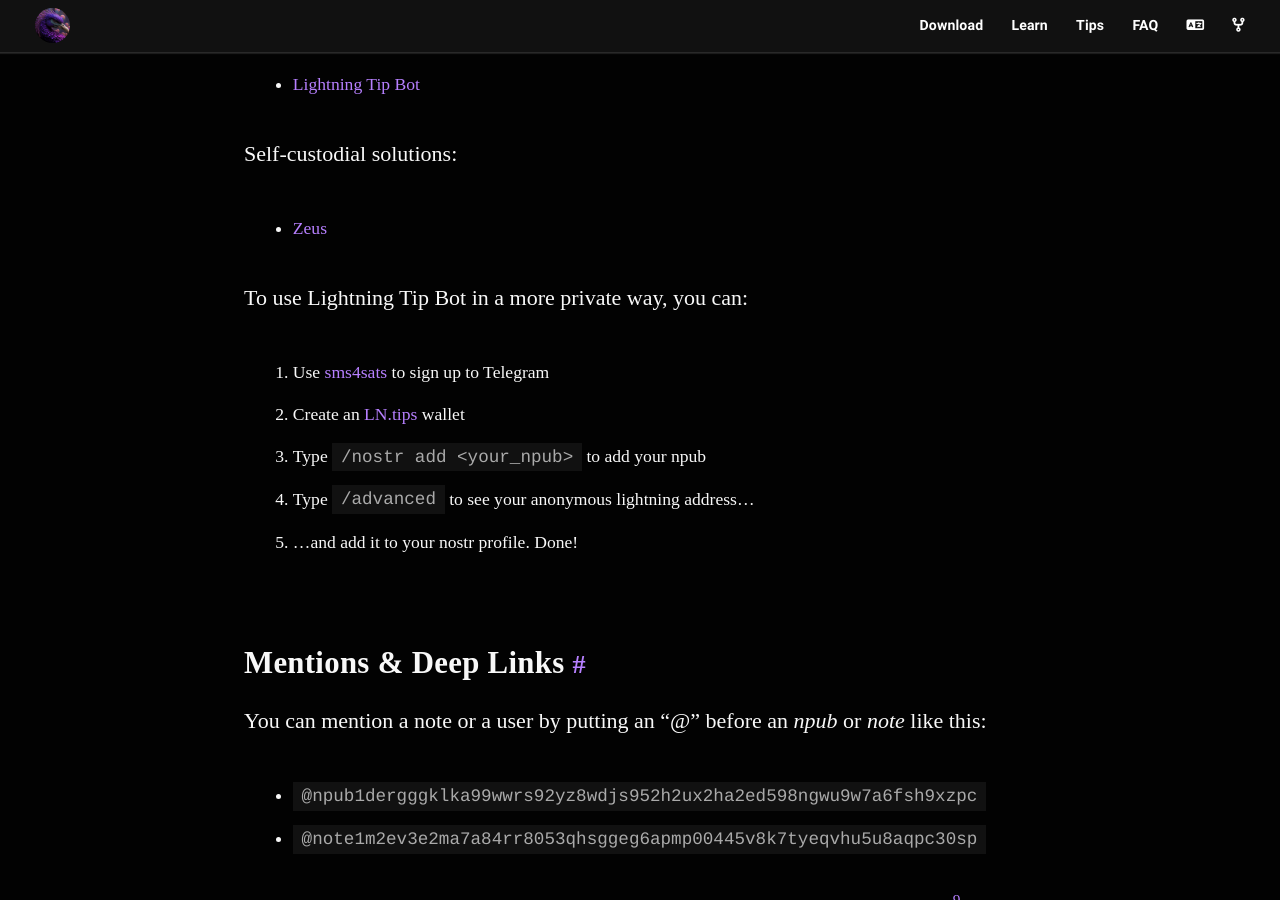
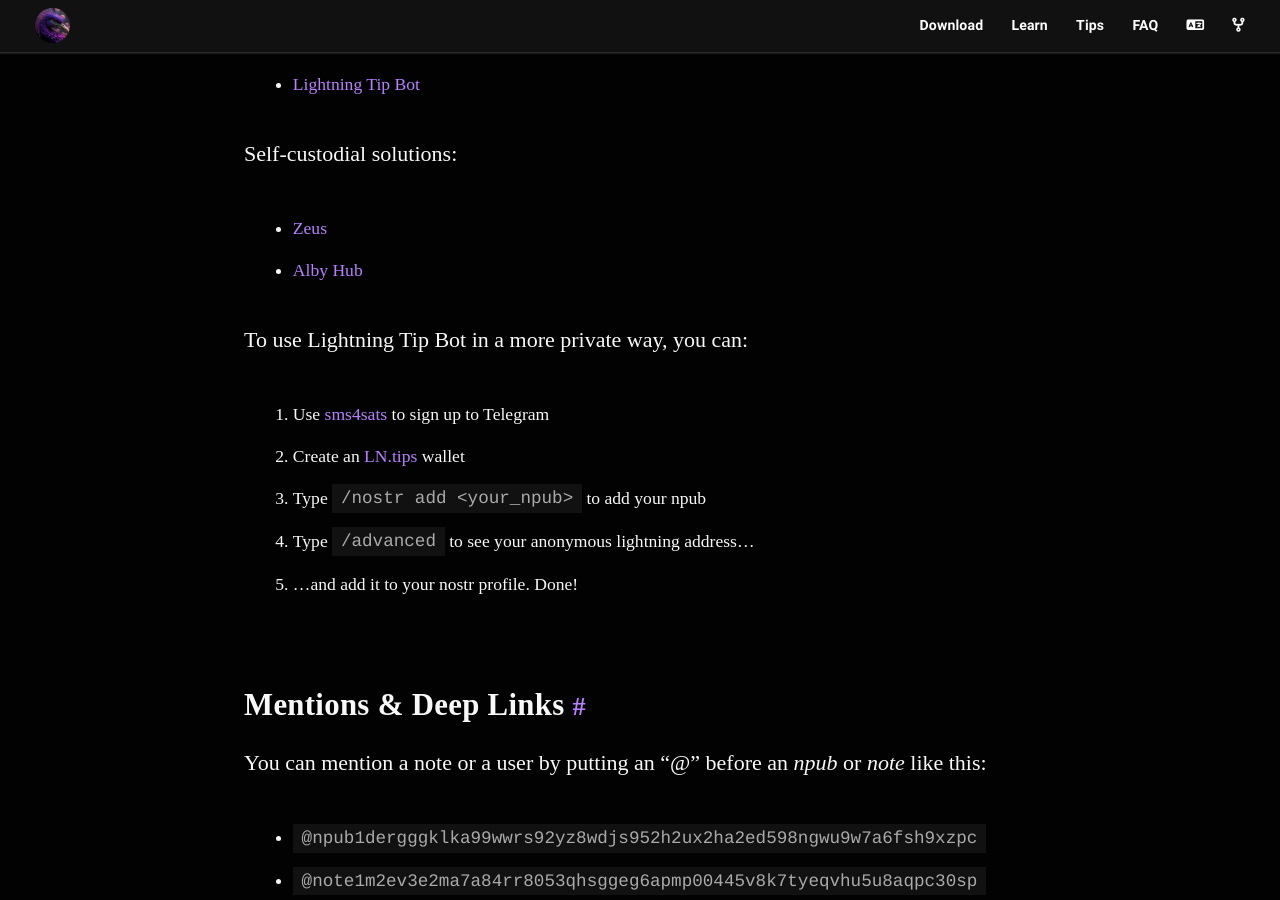
Before and after one commit to nostr-resources/nostr-resources.github.io, a Jekyll site: the page built from index.md, in a window 1280 px wide and 900 px high, scrolled down 13836 px. Built offline with Jekyll 4.4.1, drawn with Linux system fonts in a browser that asks for light colours; some web fonts are replaced.

Commit message:
chore(zaps): add Alby Hub

```diff
--- a/index.md
+++ b/index.md
@@ -393,6 +393,7 @@ Popular custodial solutions are:
 
 Self-custodial solutions:
 - [Zeus](https://zeusln.app/)
+- [Alby Hub](https://blog.getalby.com/what-is-alby-hub/)
 
 To use Lightning Tip Bot in a more private way, you can:
 
```
